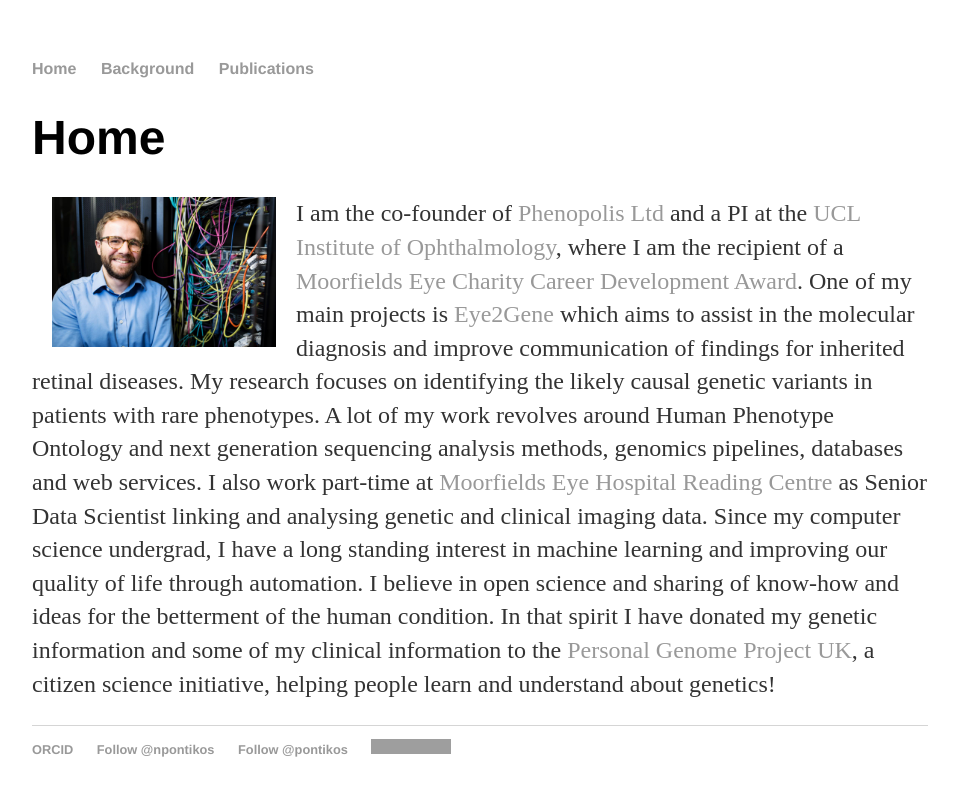
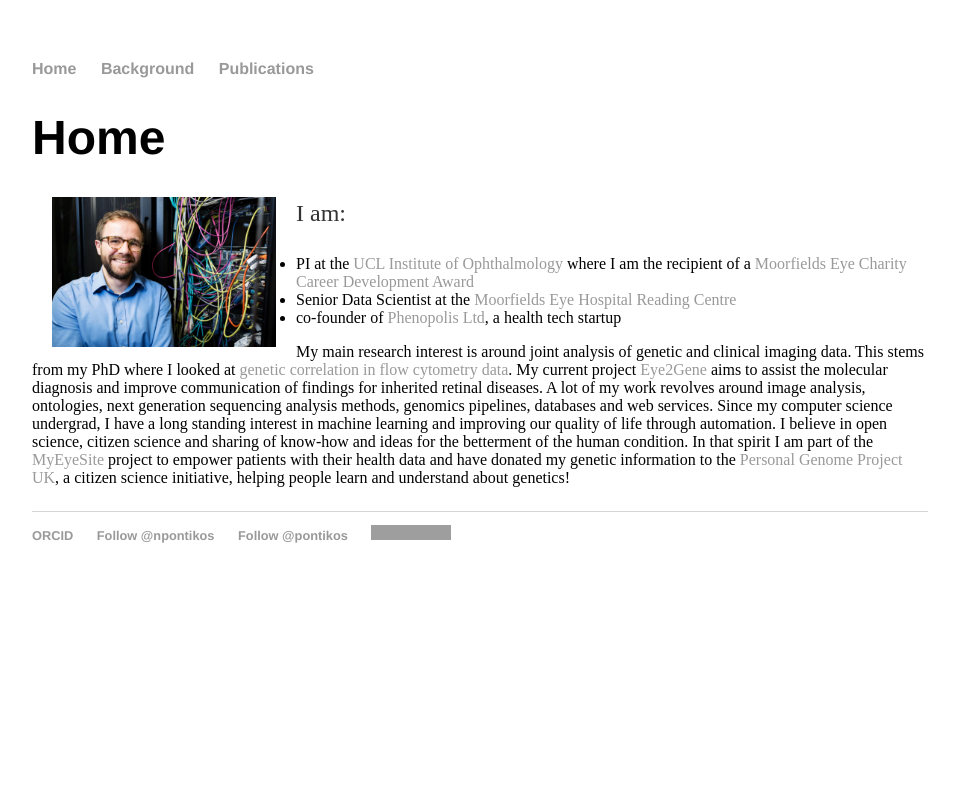
Before and after one commit to pontikos/pontikos.github.io, a Jekyll site: the page built from index.html, in a window 1280 px wide. Shown: the top 796 px of the page, without its empty margins (160-1118 px from the left). Built offline with Jekyll 4.4.1, drawn with Linux system fonts in a browser that asks for light colours; comment, search, counter and statistics services are not loaded; grey boxes are pictures that could not be loaded.

Commit message:
Update index.html

```diff
--- a/index.html
+++ b/index.html
@@ -8,16 +8,24 @@
 
 <p>
 <img src="pontikos_profile.jpeg" alt="Nikolas Pontikos, Phd, Scientist" width="25%" style="float: left; padding: 0 15pt;">
-  I am the co-founder of <a href="https://phenopolis.co.uk/">Phenopolis Ltd</a> and a PI at the <a href="https://www.ucl.ac.uk/ioo/">UCL Institute of Ophthalmology</a>,
-  where I am the recipient of a <a href="https://www.moorfieldseyecharity.org.uk/career-development-awards">Moorfields Eye Charity Career Development Award</a>.
-  One of my main projects is <a href="https://www.eye2gene.com/">Eye2Gene</a> which aims to assist in the molecular diagnosis and improve communication of findings
-  for inherited retinal diseases.
-My research focuses on identifying the likely causal genetic variants in patients with rare phenotypes.
-A lot of my work revolves around Human Phenotype Ontology and next generation sequencing analysis methods, genomics pipelines, databases and web services.
-  I also work part-time at <a href="https://readingcentre.org/teams/clinical_trials//#dr-nikolas-pontikos">Moorfields Eye Hospital Reading Centre</a> as Senior Data Scientist linking and analysing genetic and clinical imaging data.
+  I am:
+<ul>
+  <li> PI at the <a href="https://www.ucl.ac.uk/ioo/">UCL Institute of Ophthalmology</a> where I am the recipient of a <a href="https://www.moorfieldseyecharity.org.uk/career-development-awards">Moorfields Eye Charity Career Development Award</a> </li>
+  <li> Senior Data Scientist at the <a href="https://readingcentre.org/teams/clinical_trials//#dr-nikolas-pontikos">Moorfields Eye Hospital Reading Centre</a>  </li>
+  <li> co-founder of <a href="https://phenopolis.co.uk/">Phenopolis Ltd</a>, a health tech startup </li>
+</ul>
+
+My main research interest is around joint analysis of genetic and clinical imaging data.
+This stems from my PhD where I looked at <a href="https://figshare.com/articles/Nikolas_Pontikos_PhD_Thesis_2015/1598198">genetic correlation in flow cytometry data</a>.
+
+My current project <a href="https://www.eye2gene.com/">Eye2Gene</a>  aims to assist the molecular diagnosis and improve communication of findings for inherited retinal diseases.
+
+A lot of my work revolves around image analysis, ontologies, next generation sequencing analysis methods, genomics pipelines, databases and web services.
+
 Since my computer science undergrad, I have a long standing interest in machine learning and improving our quality of life through automation.
-I believe in open science and sharing of know-how and ideas for the betterment of the human condition.
-In that spirit I have donated my genetic information and some of my clinical information to the <a href="https://www.personalgenomes.org.uk/">Personal Genome Project UK</a>, a citizen science initiative, helping people learn and understand about genetics!
+
+I believe in open science, citizen science and sharing of know-how and ideas for the betterment of the human condition.
+In that spirit I am part of the <a href="www.myeyesite.org"> MyEyeSite </a> project to empower patients with their health data and have donated my genetic information to the <a href="https://www.personalgenomes.org.uk/">Personal Genome Project UK</a>, a citizen science initiative, helping people learn and understand about genetics!
 </p>
 
 
```
